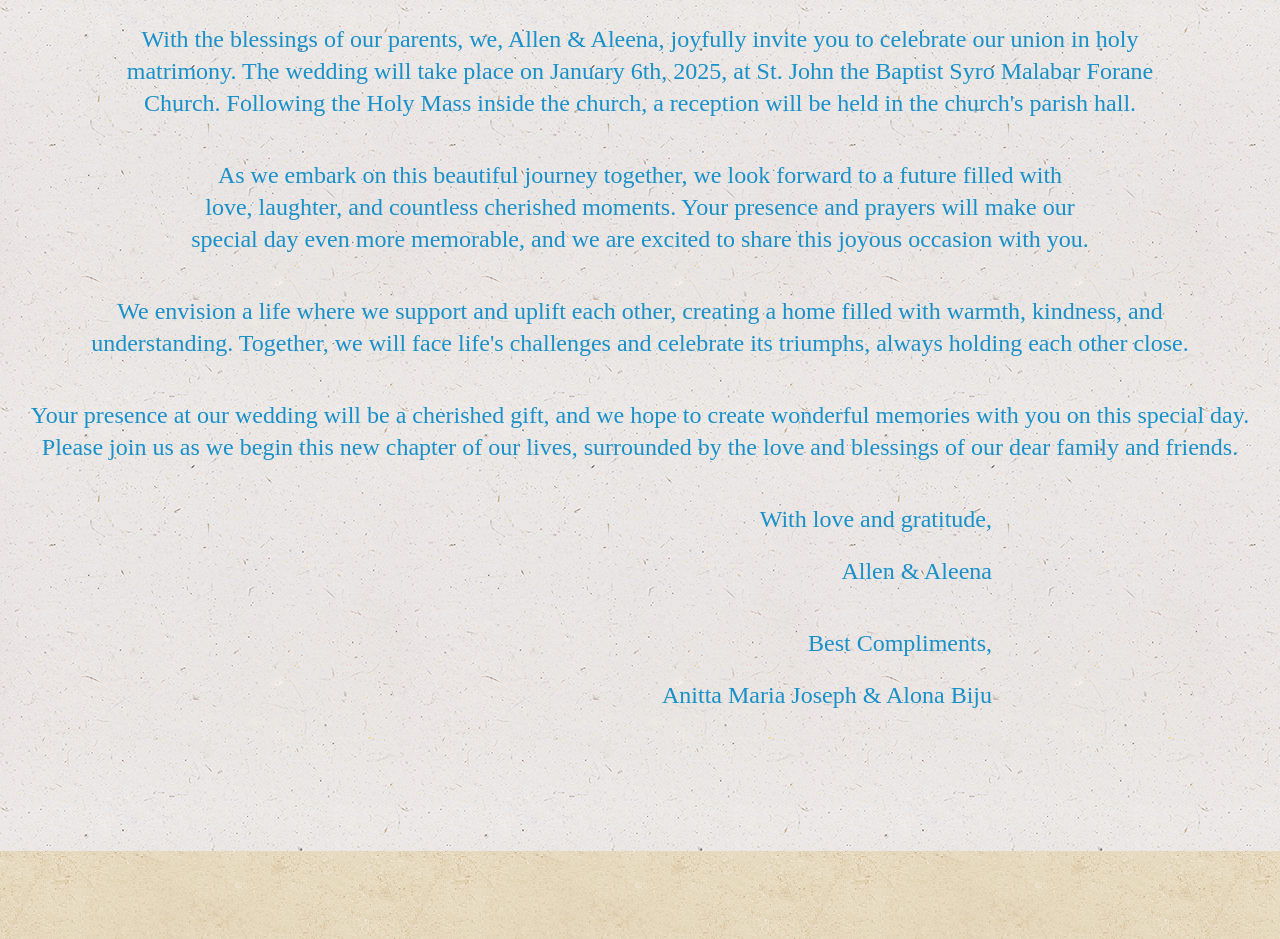
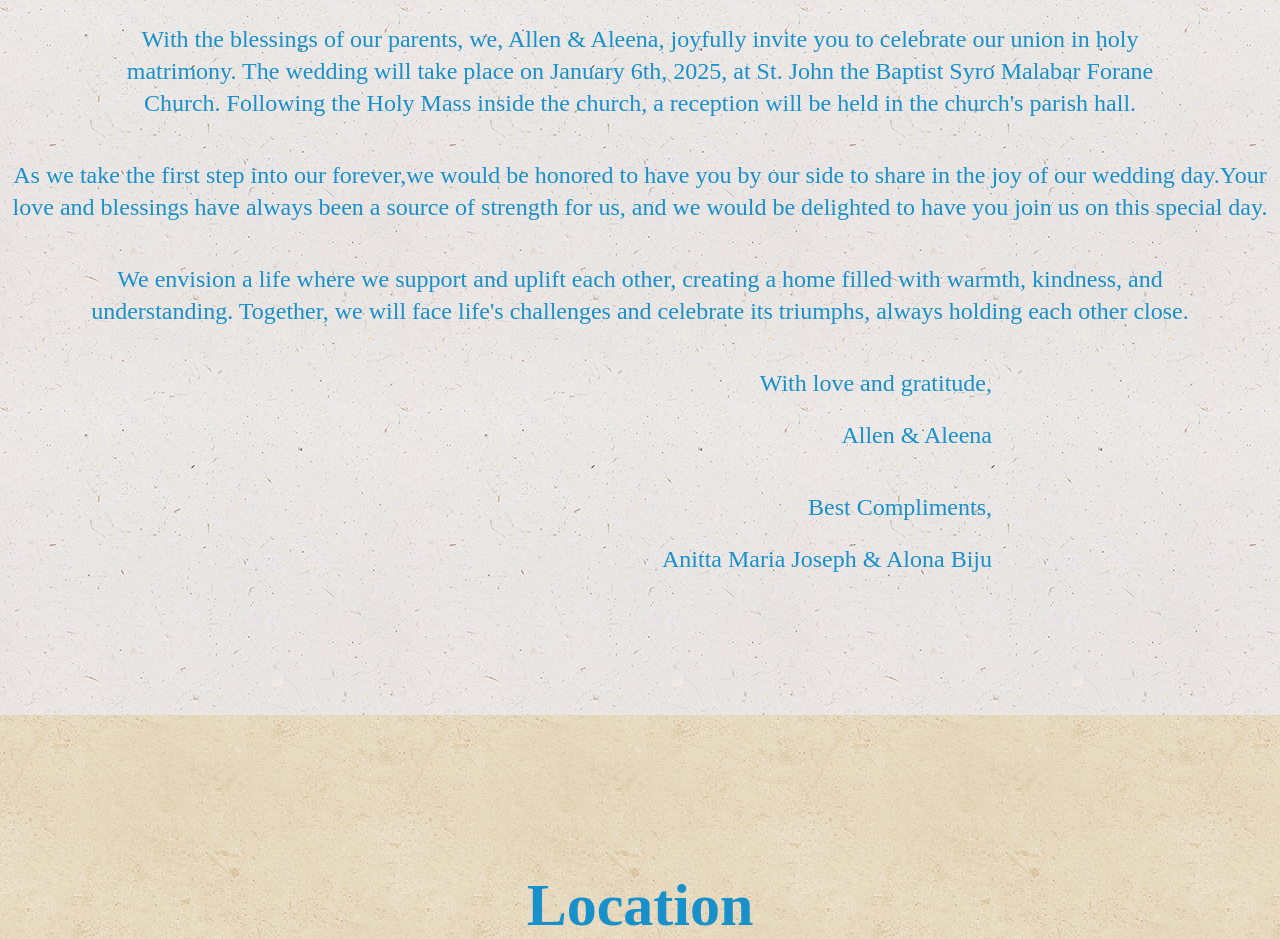
Before and after one commit to ALLENMATHEWJOSEPH/Allen-and-Aleena-s-Big-Day, an Astro site: page / in a window 1280 px wide. Shown: the part 2141-3080 px from the top of the page. Built offline with nearby package versions, Linux system fonts and the light colour scheme; Astro itself is replaced by a stand-in of ours.

Commit message:
Update Story.astro

```diff
--- a/src/components/Story.astro
+++ b/src/components/Story.astro
@@ -4,16 +4,17 @@
     </h1>
 
     <p class="text-[#1890c9] text-xl md:text-2xl text-balance py-5 text-center">
-        With the blessings of our parents, we, Allen & Aleena, joyfully invite you to celebrate our union in holy matrimony.
+        With the blessings of our parents, we, Allen & Aleena, joyfully invite you
+        to celebrate our union in holy matrimony.
         The wedding will take place on January 6th, 2025, at
         St. John the Baptist Syro Malabar Forane Church. Following the Holy Mass
         inside the church, a reception will be held in the church's parish hall.
     </p>
     <p class="text-[#1890c9] text-xl md:text-2xl text-balance py-5 text-center">
-        As we embark on this beautiful journey together, we look forward to a
-        future filled with love, laughter, and countless cherished moments. Your
-        presence and prayers will make our special day even more memorable, and
-        we are excited to share this joyous occasion with you.
+       As we take the first step into our forever,we would be honored to have you
+       by our side to share in the joy of our wedding day.Your love and blessings
+      have always been a source of strength for us, and we would be delighted to
+      have you join us on this special day.
     </p>
 
     <p class="text-[#1890c9] text-xl md:text-2xl text-balance py-5 text-center">
@@ -22,24 +23,14 @@
         face life's challenges and celebrate its triumphs, always holding each
         other close.
     </p>
-
-    <p class="text-[#1890c9] text-xl md:text-2xl text-balance py-5 text-center">
-        Your presence at our wedding will be a cherished gift, and we hope to
-        create wonderful memories with you on this special day. Please join us
-        as we begin this new chapter of our lives, surrounded by the love and
-        blessings of our dear family and friends.
-    </p>
-
     <p
         class="text-[#1890c9] text-xl md:text-2xl text-balance pt-5 text-end mx-28 lg:mx-72"
     >
         With love and gratitude,
     </p>
-
     <p
         class="text-[#1890c9] text-xl md:text-2xl text-balance py-5 text-end mx-28 lg:mx-72"
-    >
-        Allen & Aleena
+    > Allen & Aleena
     </p>
   <p
         class="text-[#1890c9] text-xl md:text-2xl text-balance pt-5 text-end mx-28 lg:mx-72"
```
